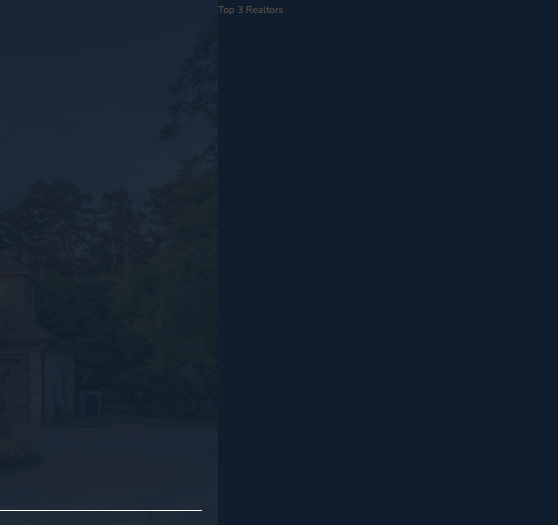
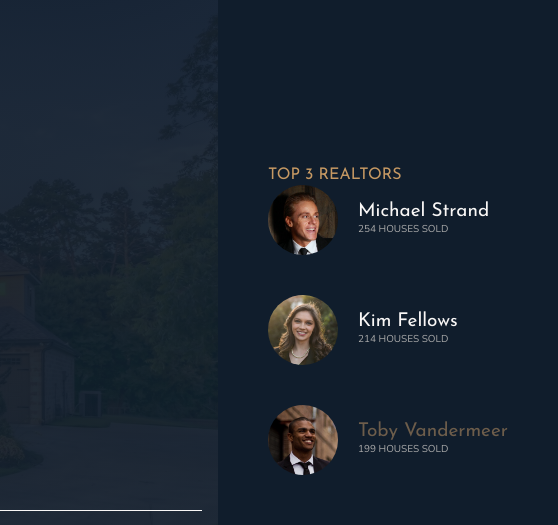
Before and after one commit to jonrmoore/nexter, a website: page index.html in a window 1280 px wide. Shown: the top 525 px of the page, 722-1280 px from the left. Drawn offline with nearby package versions, Linux system fonts and the light colour scheme.

Commit message:
Arrange realtors content in grid

```diff
--- a/index.html
+++ b/index.html
@@ -33,7 +33,26 @@
     </header>
 
     <div class="realtors">
-        Top 3 Realtors
+        <h3 class="heading-3">Top 3 Realtors</h3>
+        <div class="realtors__list">
+            <img src="img/realtor-1.jpeg" alt="" class="realtors__img">
+            <div class="realtors__details">
+                <h4 class="heading-4 heading-4--light">Michael Strand</h4>
+                <p class="realtors__sold">254 houses sold</p>
+            </div>
+
+            <img src="img/realtor-2.jpeg" alt="" class="realtors__img">
+            <div class="realtors__details">
+                <h4 class="heading-4 heading-4--light">Kim Fellows</h4>
+                <p class="realtors__sold">214 houses sold</p>
+            </div>
+
+            <img src="img/realtor-3.jpeg" alt="" class="realtors__img">
+            <div class="realtors__details">
+                <h4 class="heading-4 heading-4-light">Toby Vandermeer</h4>
+                <p class="realtors__sold">199 houses sold</p>
+            </div>
+        </div>
     </div>
 
     <section class="features">
--- a/sass/_realtors.scss
+++ b/sass/_realtors.scss
@@ -1,4 +1,29 @@
 .realtors {
   background-color: $color-secondary;
   grid-column: col-start 7 / full-end;
+  padding: 3rem;
+
+  display: grid;
+  align-content: center;
+  justify-content: center;
+
+  &__list {
+    display: grid;
+    grid-template-columns: min-content max-content;
+    grid-column-gap: 2rem;
+    grid-row-gap: 5vh;
+    align-items: center;
+  }
+
+  &__img {
+    width: 7rem;
+    border-radius: 50%;
+    display: block;
+  }
+
+  &__sold {
+    text-transform: uppercase;
+    color: $color-grey-light-2;
+    margin-top: -3px;
+  }
 }
```
Also changed, not shown: css/style.css.
